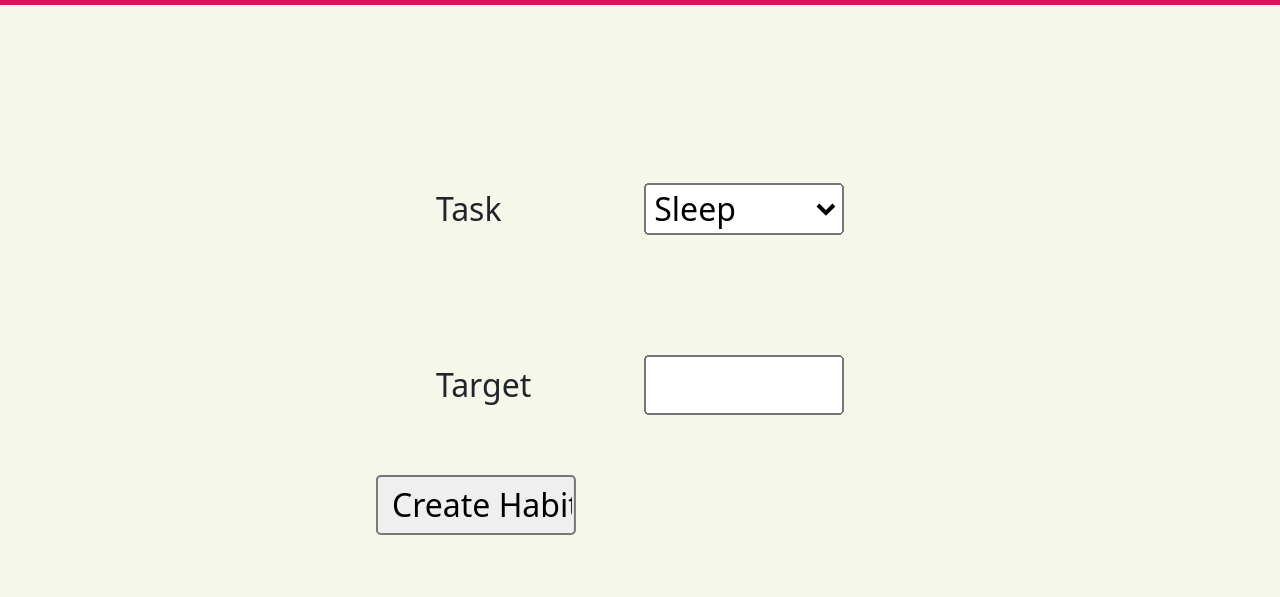
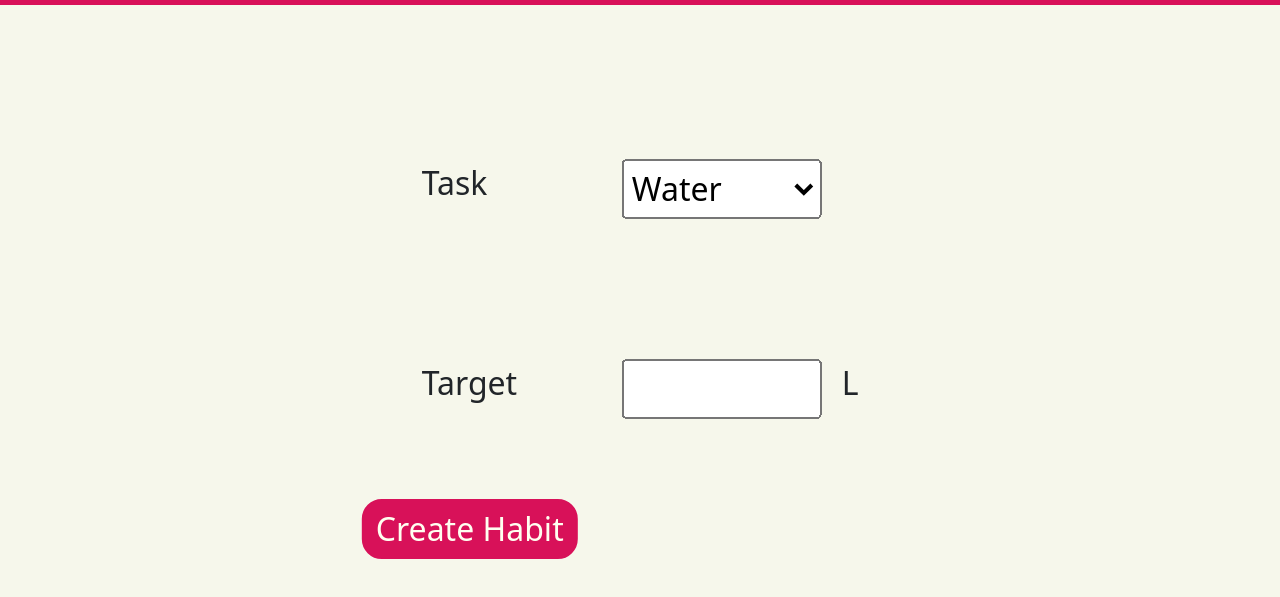
Before and after one commit to karldudley/makeithappen, a website: page client/create.html in a window 1280 px wide. Shown: the part 71-668 px from the top of the page. Drawn offline with nearby package versions, Linux system fonts and the light colour scheme.

Commit message:
add units to create page

```diff
--- a/client/create.html
+++ b/client/create.html
@@ -1,30 +1,34 @@
 <!DOCTYPE html>
 <html lang="en">
-
   <head>
     <meta charset="UTF-8" />
     <meta http-equiv="X-UA-Compatible" content="IE=edge" />
     <meta name="viewport" content="width=device-width, initial-scale=1.0" />
     <!-- CSS only -->
-    <link href="https://cdn.jsdelivr.net/npm/bootstrap@5.2.1/dist/css/bootstrap.min.css" rel="stylesheet"
-    integrity="sha384-iYQeCzEYFbKjA/T2uDLTpkwGzCiq6soy8tYaI1GyVh/UjpbCx/TYkiZhlZB6+fzT" crossorigin="anonymous">
-    <link rel="stylesheet" href="./static/css/create.css">
+    <link
+      href="https://cdn.jsdelivr.net/npm/bootstrap@5.2.1/dist/css/bootstrap.min.css"
+      rel="stylesheet"
+      integrity="sha384-iYQeCzEYFbKjA/T2uDLTpkwGzCiq6soy8tYaI1GyVh/UjpbCx/TYkiZhlZB6+fzT"
+      crossorigin="anonymous"
+    />
+    <link rel="stylesheet" href="./static/css/create.css" />
     <!-- JavaScript Bundle with Popper -->
-    <script src="https://cdn.jsdelivr.net/npm/bootstrap@5.2.1/dist/js/bootstrap.bundle.min.js"
+    <script
+      src="https://cdn.jsdelivr.net/npm/bootstrap@5.2.1/dist/js/bootstrap.bundle.min.js"
       integrity="sha384-u1OknCvxWvY5kfmNBILK2hRnQC3Pr17a+RTT6rIHI7NnikvbZlHgTPOOmMi466C8"
-    crossorigin="anonymous"></script>
+      crossorigin="anonymous"
+    ></script>
     <script defer src="./static/js/create.js"></script>
     <script src="https://code.jquery.com/jquery-1.10.2.js"></script>
-    <link rel="icon" type="image/x-icon" href="./static/images/favicon.png">
+    <link rel="icon" type="image/x-icon" href="./static/images/favicon.png" />
     <title>Make It Happen</title>
   </head>
 
   <body>
-
     <!--Navigation bar-->
     <div id="nav-placeholder"></div>
     <script>
-    $(function(){
+      $(function () {
         $("#nav-placeholder").load("nav.html");
       });
     </script>
@@ -32,26 +36,35 @@
 
     <section>
       <form id="create-new-habit" action="./view.html">
-
-            <div>
+        <div class="units">
           <label for="task">Task</label>
           <select name="task" id="task">
+            <option value="Water">Water</option>
             <option value="Sleep">Sleep</option>
-                    <option value="Water">Water</option>
-                    <option value="Exercise">Exercise</option>
+            <option value="Running">Running</option>
             <option value="Gaming">Gaming</option>
+            <option value="Swimming">Swimming</option>
+            <option value="Reading">Reading</option>
+            <option value="Cycling">Cycling</option>
+            <option value="Screentime">Screen Time</option>
           </select>
+          <p>&nbsp;</p>
         </div>
 
-            <div>
+        <div class="units">
           <label for="goal">Target</label>
-                <input type="number" id="goal" name="goal" min="0" autocomplete="off">
+            <input
+              type="number"
+              id="goal"
+              name="goal"
+              min="0"
+              autocomplete="off"
+            />
+            <p id="units">L</p>
         </div>
 
-            <input type="submit" value="Create Habit">
-
+        <input type="submit" class="createHabit" value="Create Habit" />
       </form>
     </section>
   </body>
-
 </html>
--- a/client/static/css/create.css
+++ b/client/static/css/create.css
@@ -49,9 +49,27 @@ form > div {
 
 label {
     width: 100px;
+    /* margin-right: 20px; */
 }
 
 input,
 select {
+    height: 30px;
     width: 100px;
 }
+
+input {
+    margin-right: 10px;
+}
+
+.units {
+    display: flex;
+}
+
+.createHabit {
+    background-color: var(--ruby);
+    color: ivory;
+    border: 1px solid var(--ruby);
+    border-radius: 10px 10px 10px 10px;
+    width: fit-content;
+}
--- a/client/static/js/create.js
+++ b/client/static/js/create.js
@@ -28,9 +28,26 @@ async function createHabit(e) {
     }
 };
 
-
 const form = document.querySelector('#create-new-habit')
 form.addEventListener('submit', createHabit)
 
+const select = document.querySelector('select')
+select.addEventListener('change', updateUnits)
+
+function updateUnits() {
+    const units = document.getElementById('units')
+    const select = document.querySelector('select')
+
+    if (select.value === "Sleep" || select.value === "Gaming" || select.value === "Screentime" || select.value === "Swimming" || select.value === "Reading") {
+        units.textContent = 'hrs'
+        console.log(units)
+    } else if (select.value === "Water") {
+        units.textContent = 'L'
+        console.log(units)
+    } else {
+        units.textContent = 'km'
+        console.log(units)
+    }
+}
 //can't export in the client
 // module.exports = {createHabit}
```
Also changed, not shown: client/static/css/view.css (+11 -0 lines), client/static/js/app.js (+6 -2 lines). Lines whose indentation alone changed are shown as unchanged.
